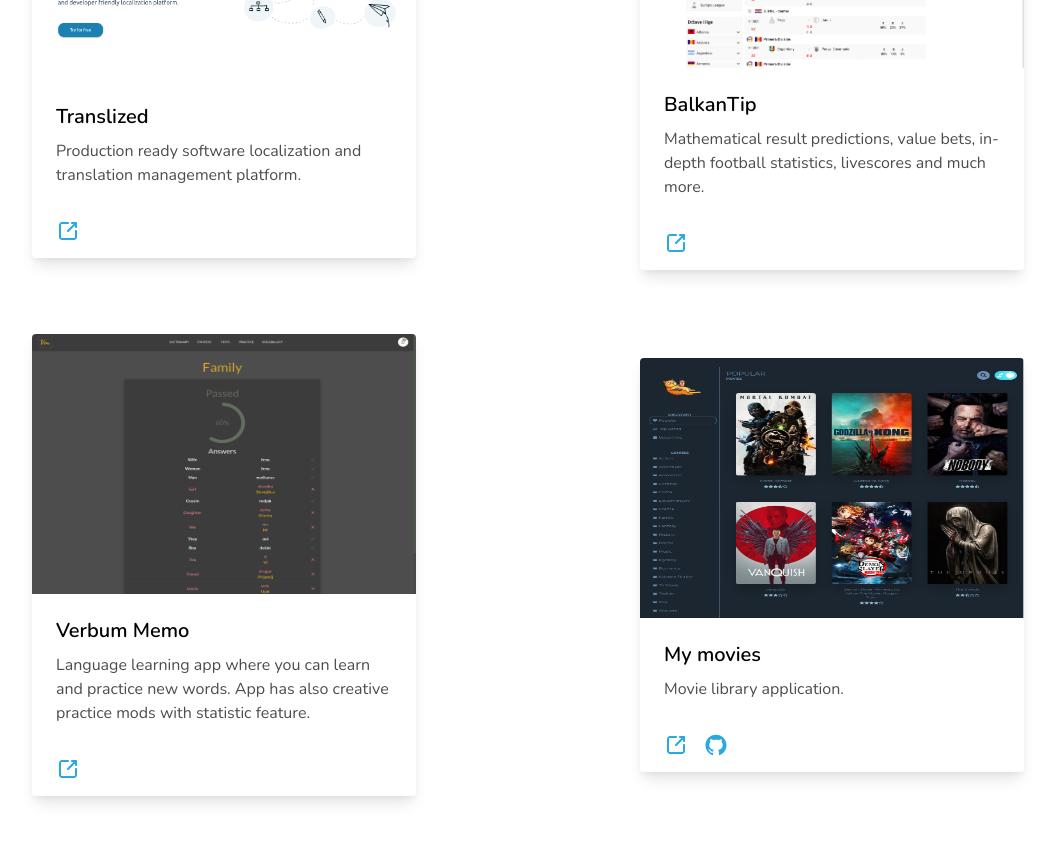
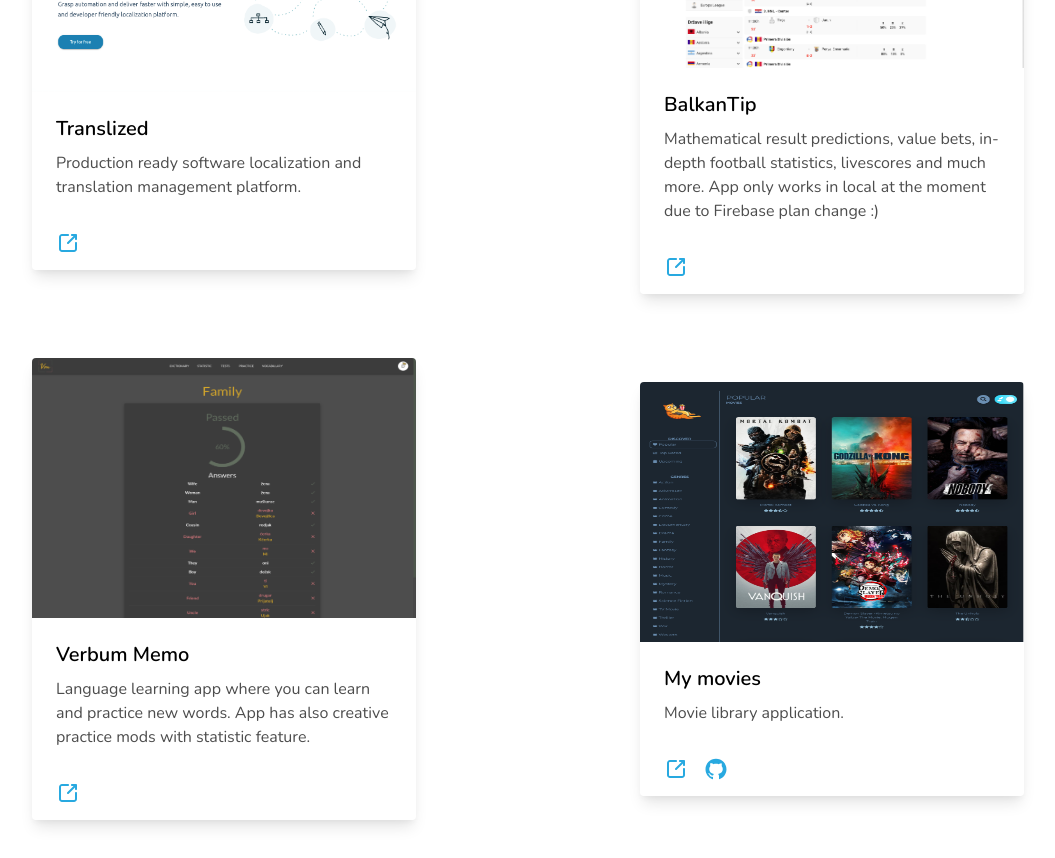
Before and after one commit to dundja/portfolio-v3, a Next.js app: page / in a window 1280 px wide. Shown: the part 1620-2478 px from the top of the page, without its empty margins (112-1167 px from the left). Built offline with nearby package versions, Linux system fonts and the light colour scheme.

Commit message:
updated resume added

```diff
--- a/components/Lab.js
+++ b/components/Lab.js
@@ -19,7 +19,7 @@
       <div className="flex justify-center items-center md:p-0 px-2">
         <ProjectCard
           title="BalkanTip"
-          text="Mathematical result predictions, value bets, in-depth football statistics, livescores and much more."
+          text="Mathematical result predictions, value bets, in-depth football statistics, livescores and much more. App only works in local at the moment due to Firebase plan change :)"
           link="https://balkantip.firebaseapp.com"
           imageSrc="/images/balkantip-ss.png"
         />
--- a/components/Links.js
+++ b/components/Links.js
@@ -7,7 +7,7 @@
 
     <div className="my-14">
       <a
-        href="/RadivojeDundjerovic-resume.pdf"
+        href="/Radivoje Dundjerovic - resume.pdf"
         download
         className="relative text-black hover:text-blue text-4xl"
       >
```
Also changed, not shown: 2 other files (tests, documents, lock files or other folders).
